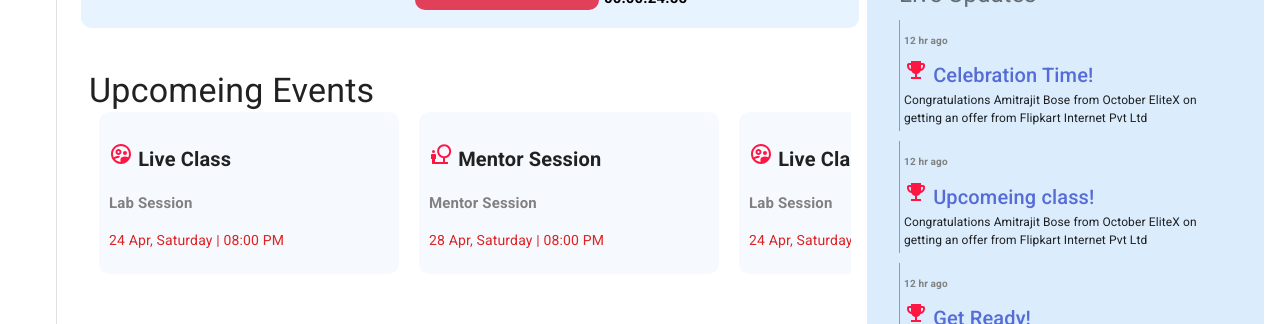
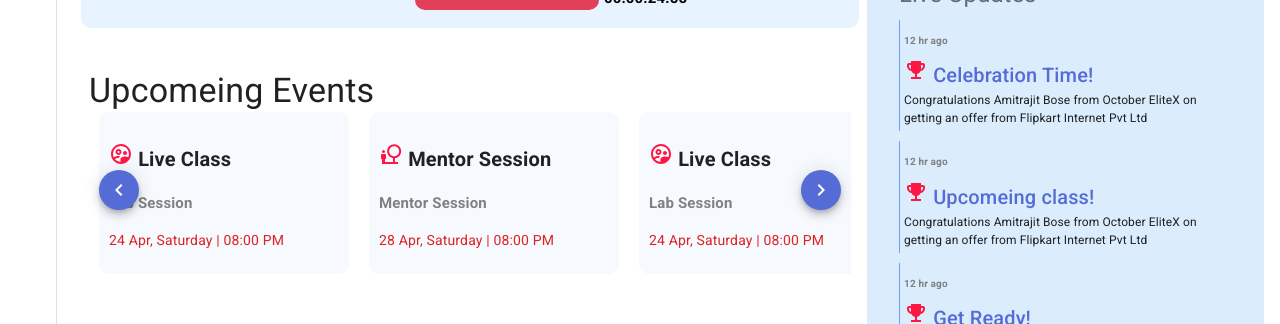
Before and after one commit to ats1999/lms-dashboard, a Next.js app: page / in a window 1280 px wide. Shown: the part 442-766 px from the top of the page. Built offline with nearby package versions, Linux system fonts and the light colour scheme.

Commit message:
added scroll buttons

```diff
--- a/components/home/UpcomeingEvents.jsx
+++ b/components/home/UpcomeingEvents.jsx
@@ -2,7 +2,9 @@ import EventType from "@const/home/upcomeingEvents.json";
 import SupervisedUserCircleOutlinedIcon from '@material-ui/icons/SupervisedUserCircleOutlined';
 import NaturePeopleOutlinedIcon from '@material-ui/icons/NaturePeopleOutlined';
 import style from "./styles/upcomeingEvents.module.css";
+import commonStyle from "./styles/style.module.css";
 import Typography from "@material-ui/core/Typography";
+import ScrollButtons from "@components/util/onclick-scroll-buttons/ScrollButtons";
 
 function Event({type,eventName,date,time}){
     let typeName,icon;
@@ -17,7 +19,7 @@ function Event({type,eventName,date,time}){
             break;
     }
 
-    return <div className={style.eventContainer}>
+    return <div className={`${commonStyle.flexItemsScrollableHorizontal} ${style.eventContainer}`}>
         <p className={style.eventType}>{icon} {typeName}</p>
         <p className={style.eventName}>{eventName}</p>
         <p className={style.dateTimeText}>{date} | {time}</p>
@@ -46,6 +48,7 @@ const data = [
 ]
 export default function UpcomeingEvent(){
     return <div className={style.upcomeingEventsContainer}>
+        <ScrollButtons containerId="container"/>
         <Typography
             color="textPrimary"
             variant="h4"
@@ -53,7 +56,7 @@ export default function UpcomeingEvent(){
         >
             Upcomeing Events
         </Typography>
-        <div className={style.upcomeingEventS}>
+        <div id="container" className={commonStyle.flexContainer}>
             {[...data,...data,...data].map((event,idx)=>{
                 return <Event {...event} key={idx}/>
             })}
--- /dev/null
+++ b/components/home/styles/style.module.css
@@ -0,0 +1,11 @@
+.flexContainer{
+    display: flex;
+    overflow: auto;
+    position: relative;
+}
+
+.flexItemsScrollableHorizontal{
+    flex-shrink: 0;
+    margin-left: 10px;
+    margin-right: 10px;
+}
--- a/components/home/styles/upcomeingEvents.module.css
+++ b/components/home/styles/upcomeingEvents.module.css
@@ -13,11 +13,8 @@
 .eventContainer{
     padding: 10px;
     background-color: #f6faff;
-    margin-left: 10px;
-    margin-right: 10px;
     border-radius: 10px;
-    flex-shrink: 0;
-    flex-basis: 300px;
+    flex-basis: 250px;
 }
 .upcomeingEventS{
     display: flex;
@@ -25,4 +22,5 @@
 }
 .upcomeingEventsContainer{
     margin-top: 50px;
+    position: relative;
 }
--- /dev/null
+++ b/components/util/onclick-scroll-buttons/ScrollButtons.jsx
@@ -0,0 +1,52 @@
+import {useState,useEffect} from "react";
+import {
+    Fab
+} from "@material-ui/core";
+import ChevronLeftOutlinedIcon from '@material-ui/icons/ChevronLeftOutlined';
+import ChevronRightOutlinedIcon from '@material-ui/icons/ChevronRightOutlined';
+import scroll from "@util/scroll-flex-onclick/scroll";
+import {makeStyles} from "@material-ui/core";
+
+const useStyles = makeStyles((theme)=>({
+    buttons:{
+        position:'absolute',
+        top:"100px",
+        zIndex:10000
+    },
+    left:{
+        left:"10px"
+    },
+    right:{
+        right:"10px"
+    }
+}))
+
+function Buttons({containerId}){
+    const classes = useStyles();
+    const [containerEl, setContainerEl] = useState(null);
+    useEffect(() => {
+        setContainerEl(document.getElementById(containerId));
+    }, []);
+    return <>
+        <Fab
+            className={`${classes.buttons} ${classes.left}`}
+            color="primary"
+            size="small"
+            onClick={()=>scroll.scrollLeft(containerEl)}
+        >
+            <ChevronLeftOutlinedIcon/>
+        </Fab>
+        <Fab
+            className={`${classes.buttons} ${classes.right}`}
+            color="primary"
+            size="small"
+            onClick={()=>scroll.scrollRight(containerEl)}
+        >
+            <ChevronRightOutlinedIcon/>
+        </Fab>
+    </>
+}
+
+
+
+export default Buttons
--- /dev/null
+++ b/util/scroll-flex-onclick/scroll.js
@@ -0,0 +1,13 @@
+function scrollLeft(el){
+    if(!el) return;
+    el.scrollLeft = el.scrollLeft+200;
+}
+
+function scrollRight(el){
+    if(!el) return;
+    el.scrollLeft = el.scrollLeft-200;
+}
+
+export default {
+    scrollLeft, scrollRight
+}
```
Also changed, not shown: components/util/index.js (added), components/util/onclick-scroll-buttons/style.module.css (added), util/index.js (added).
